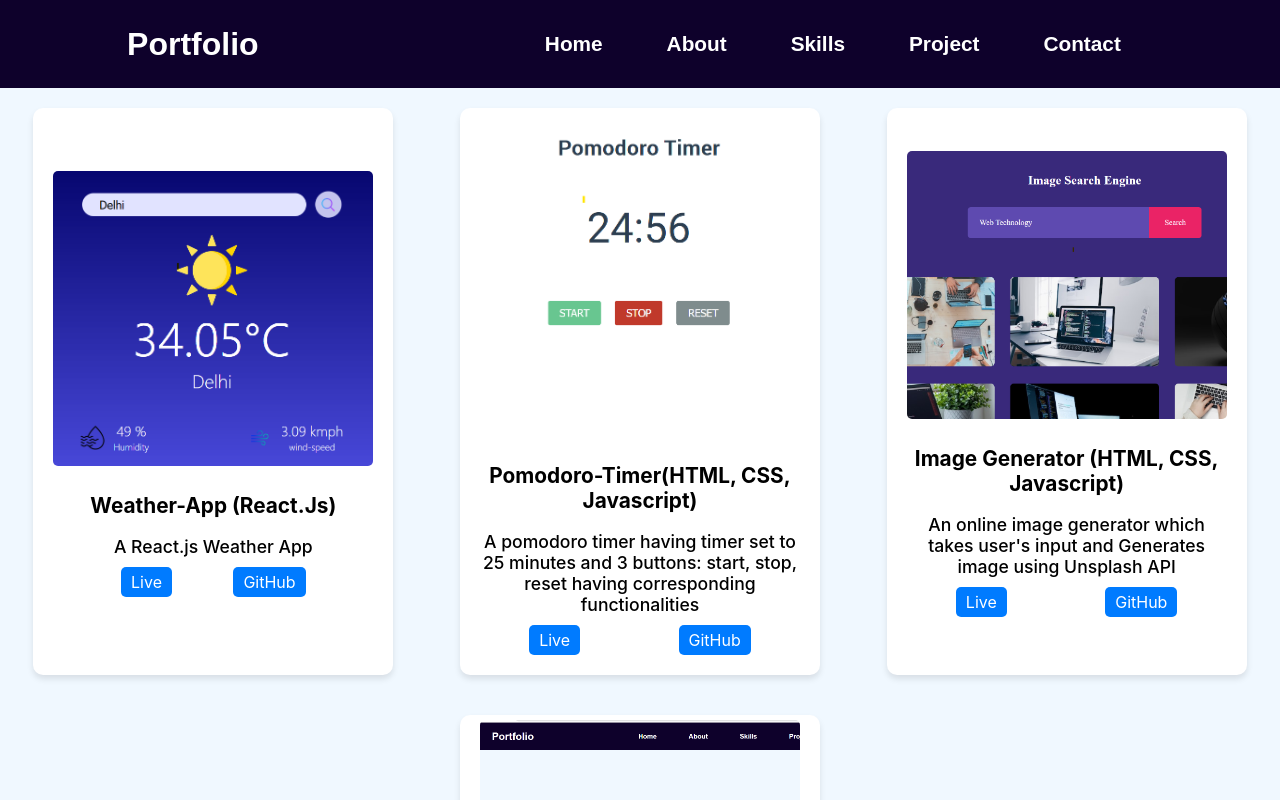
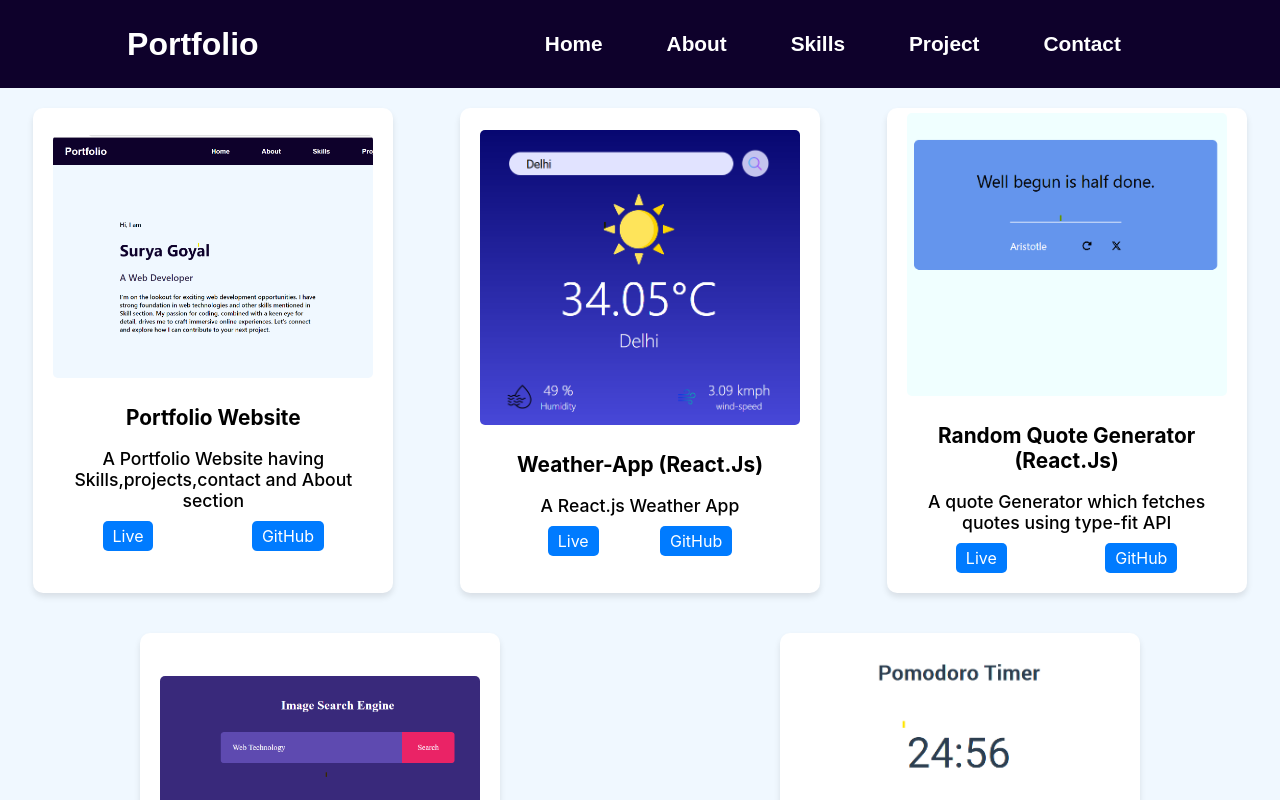
Before and after one commit to suryagoyal547/portfolio, a React (Create React App) app: page /projects in a window 1280 px wide. Shown: the top 800 px of the page. Built offline with nearby package versions, Linux system fonts and the light colour scheme.

Commit message:
Update Projects.js
Added a new project Random Quote Generator (React.Js) .

```diff
--- a/src/components/Projects.js
+++ b/src/components/Projects.js
@@ -5,10 +5,18 @@ import timer from './assets/timer.png'
 import weather from './assets/weather.png'
 import imageGen from './assets/image-generator.png'
 import portfolio from './assets/portfolio.png'
+import random from './assets/random.png'
 
 const Projects = () => {
 
   const projects = [
+        {
+      imageSrc: portfolio,
+      title: "Portfolio Website",
+      overview: "A Portfolio Website having Skills,projects,contact and About section",
+      liveLink: "",
+      githubLink: "https://github.com/suryagoyal547/portfolio",
+    },
     {
       imageSrc: weather,
       title: "Weather-App (React.Js)",
@@ -16,27 +24,32 @@ const Projects = () => {
       liveLink: "https://64e50f8c8968a91750438a01--incredible-tartufo-7ecdd3.netlify.app/",
       githubLink: "https://github.com/suryagoyal547/react_weather_app",
     },
+
+    {
+      imageSrc: random,
+      title: "Random Quote Generator (React.Js)",
+      overview: "A quote Generator which fetches quotes using type-fit API",
+      liveLink: "https://main--mellow-cobbler-0308dd.netlify.app/",
+      githubLink: "https://github.com/suryagoyal547/Random-Quote-Generator",
+    },
+
+        {
+      imageSrc: imageGen,
+      title: "Image Search Engine (HTML, CSS, Javascript)",
+      overview: "An online image generator which takes user's input and Generates image using Unsplash API",
+      liveLink: "https://subtle-puffpuff-67a5af.netlify.app/",
+      githubLink: "https://github.com/suryagoyal547/Image-Generator",
+    },
+
     {
       imageSrc: timer,
       title: "Pomodoro-Timer(HTML, CSS, Javascript)",
       overview: "A pomodoro timer having timer set to 25 minutes and 3 buttons: start, stop, reset having corresponding functionalities",
       liveLink: "https://gleeful-ganache-a6bb3a.netlify.app/",
       githubLink: "https://github.com/suryagoyal547/timer_clock",
-    },
-    {
-      imageSrc: imageGen,
-      title: "Image Generator (HTML, CSS, Javascript)",
-      overview: "An online image generator which takes user's input and Generates image using Unsplash API",
-      liveLink: "https://subtle-puffpuff-67a5af.netlify.app/",
-      githubLink: "https://github.com/suryagoyal547/Image-Generator",
-    },
-    {
-      imageSrc: portfolio,
-      title: "Portfolio Website",
-      overview: "A Portfolio Website having Skills,projects,contact and About section",
-      liveLink: "",
-      githubLink: "https://github.com/suryagoyal547/portfolio",
     }
+
+
   ];
 
   return (
```
